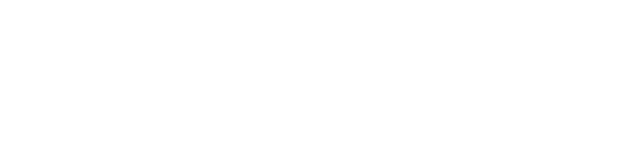
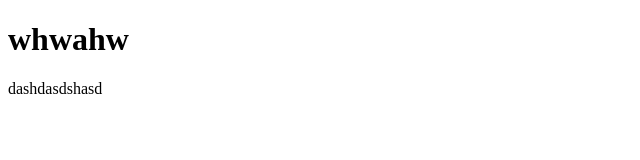
Before and after one commit to fatihaksoysapure/crap-portfolio, a plain HTML site: page index.html in a window 1280 px wide. Shown: the whole page, without its empty margins (0-640 px from the left). Drawn offline with Linux system fonts and the light colour scheme.

Commit message:
added index html

```diff
--- a/index.html
+++ b/index.html
@@ -8,7 +8,8 @@
 </head>
 
 <body>
-
+    <h1>whwahw</h1>
+    <p>dashdasdshasd</p>
 </body>
 
 </html>
```
